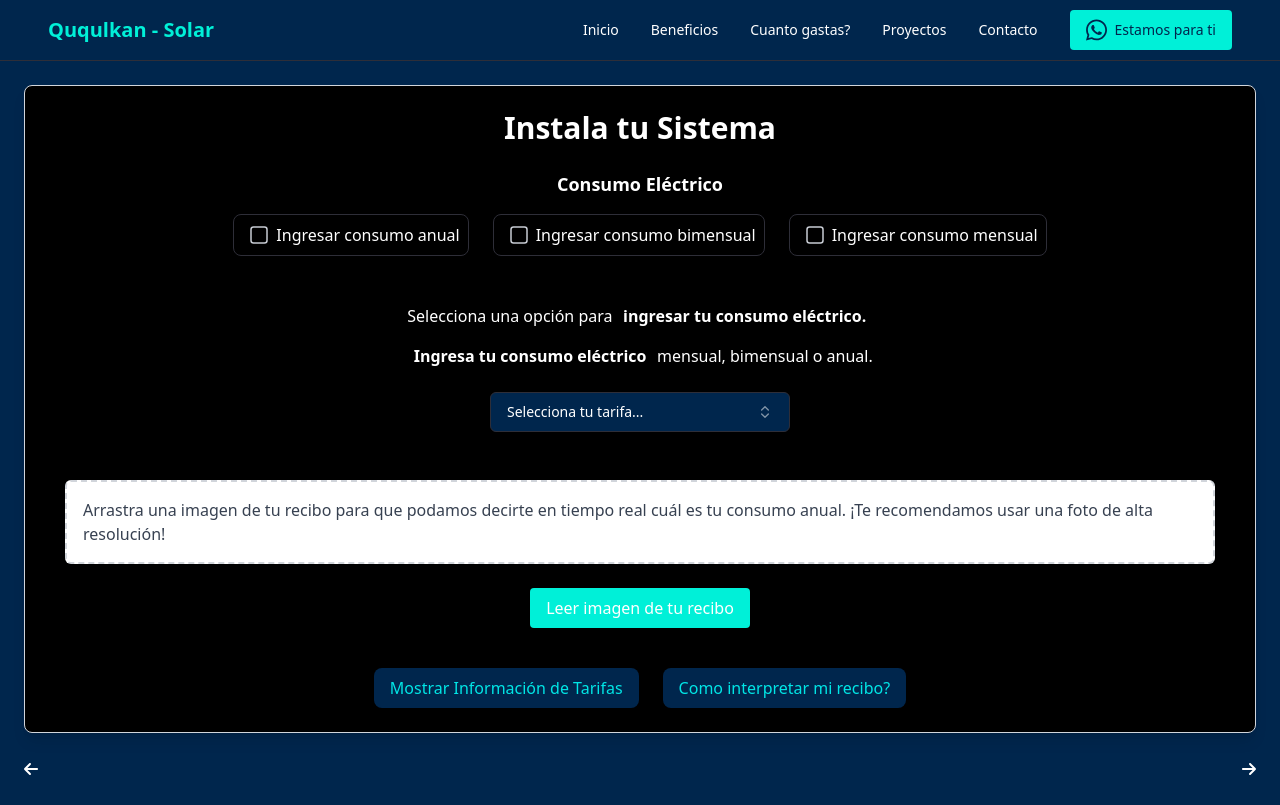
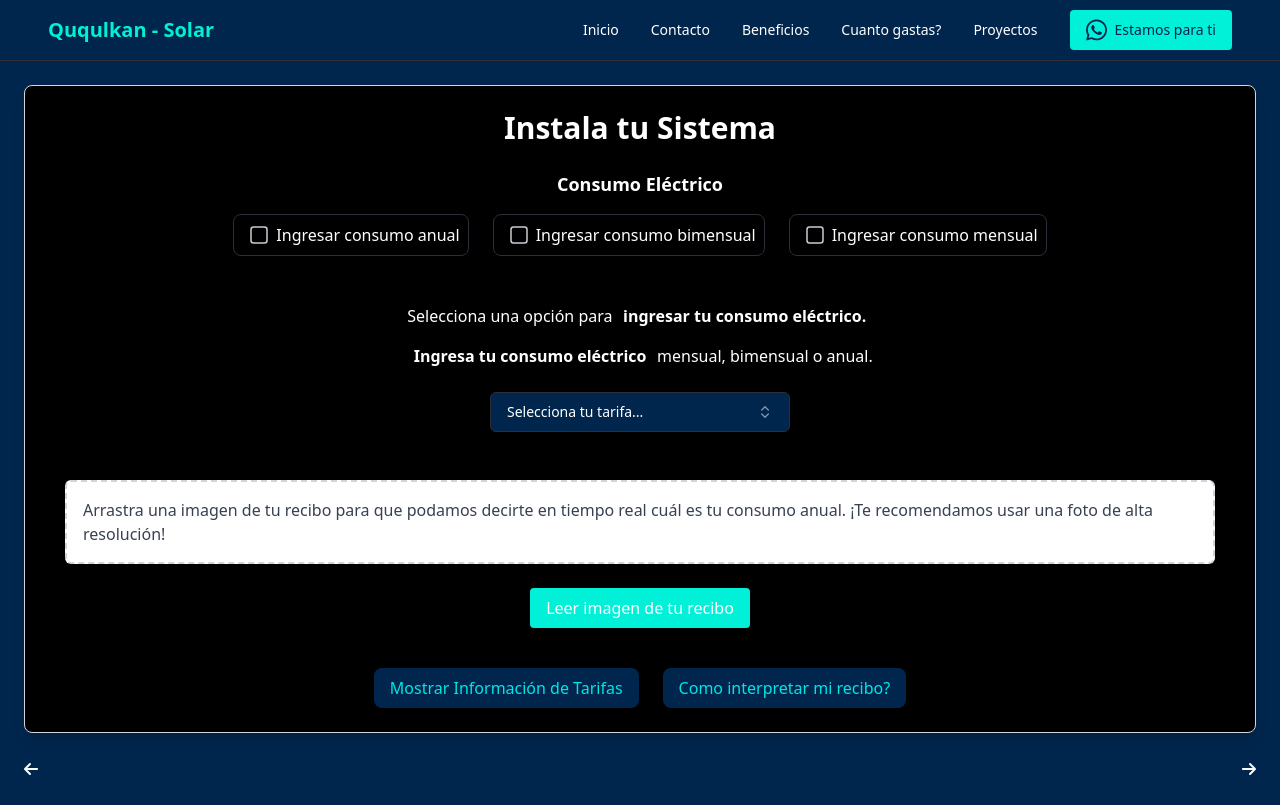
Before and after one commit to Arvedson/Solar, a Next.js app: page /cotizar in a window 1280 px wide. Built offline with nearby package versions, Linux system fonts and the light colour scheme.

Commit message:
inicio fix, contraste tchart divs fix

```diff
--- a/src/app/globals.css
+++ b/src/app/globals.css
@@ -326,7 +326,7 @@
   margin: 10px auto;
   padding: 12px;
   border-radius: var(--radius);
-  opacity: 0.9;
+  opacity: 0.95;
   align-items: center;
   width: 50%;
 
--- a/src/components/Tchart.tsx
+++ b/src/components/Tchart.tsx
@@ -27,8 +27,8 @@ const TChart: React.FC = () => {
     { title: '', content: '', side: 'right', className: 'item2' },
     { title: 'Misma calidad', content: 'La calidad no es negociable, solo te damos los precios mas justos', side: 'left', className: 'item' },
     { title: 'Precios altos', content: 'Ineficiencia en la distribucion del trabajo', side: 'right', className: 'item2' },
-    { title: 'Actuamos rapido', content: 'No dejamos que pasen mas de 18 dias para que tengas tu sistema instalado', side: 'left', className: 'item' },
-    { title: 'Lentitud', content: 'Falta en el uso de tecnologias para acelerar los procesos de entrega', side: 'right', className: 'item2' },
+    { title: 'Independencia', content: 'Dejar de pagar por luz', side: 'left', className: 'item' },
+    { title: 'Pagos infinitos', content: 'Un gasto constante para toda la vida es no cambiarte a solar', side: 'right', className: 'item2' },
     { title: 'Somos diferentes', content: 'Nuestro enfoque se centra en ayudarte a ti y a tu familia', side: 'left', className: 'item' },
     { title: 'Modelos de lucro', content: 'La mayoria de las empresas en el mundo, piensan en el margen; no en ti', side: 'right', className: 'item2' },
   ]);
--- a/src/components/app/Navbar.tsx
+++ b/src/components/app/Navbar.tsx
@@ -45,8 +45,13 @@ export default function Navbar() {
               </SheetHeader>
               <ul className="flex flex-col mt-4 space-y-8">
                 <li>
-                  <ScrollToSection id="inicio">
+                  <a href="/">
                     Inicio
+                  </a>
+                </li>
+                <li>
+                  <ScrollToSection id="contacto">
+                    Contacto
                   </ScrollToSection>
                 </li>
                 <li>
@@ -65,12 +70,7 @@ export default function Navbar() {
                   </ScrollToSection>
                 </li>
                 <li>
-                  <ScrollToSection id="contacto">
-                    Contacto
-                  </ScrollToSection>
-                </li>
-                <li>
-                  <a href="https://wa.me/528715668027" target="_blank" rel="noopener noreferrer" className="flex items-center space-x-2 bg-primary text-[hsl(var(--secondary))] px-4 py-2 rounded hover:bg-primary-foreground hover:text-[hsl(var(--primary))] transition ">
+                  <a href="https://wa.me/528715668027" target="_blank" rel="noopener noreferrer" className="flex items-center space-x-2 bg-primary text-[hsl(var(--secondary))] px-4 py-2 rounded hover:bg-primary-foreground hover:text-[hsl(var(--primary))] transition">
                     <FontAwesomeIcon icon={faWhatsapp} className="text-2xl" />
                     <span>Estamos para ti</span>
                   </a>
@@ -82,8 +82,13 @@ export default function Navbar() {
         <div className="hidden w-full md:block md:w-auto">
           <ul className="flex flex-col mt-4 md:flex-row md:items-center md:justify-center md:space-x-8 md:mt-0 md:text-sm md:font-medium">
             <li>
-              <ScrollToSection id="inicio">
+              <a href="/">
                 Inicio
+              </a>
+            </li>
+            <li>
+              <ScrollToSection id="contacto">
+                Contacto
               </ScrollToSection>
             </li>
             <li>
@@ -102,11 +107,6 @@ export default function Navbar() {
               </ScrollToSection>
             </li>
             <li>
-              <ScrollToSection id="contacto">
-                Contacto
-              </ScrollToSection>
-            </li>
-            <li>
               <a href="https://wa.me/528715668027" target="_blank" rel="noopener noreferrer" className="flex items-center space-x-2 bg-primary text-[hsl(var(--secondary))] px-4 py-2 rounded hover:bg-primary-foreground hover:text-[hsl(var(--primary))] transition">
                 <FontAwesomeIcon icon={faWhatsapp} className="text-2xl" />
                 <span>Estamos para ti</span>
```
